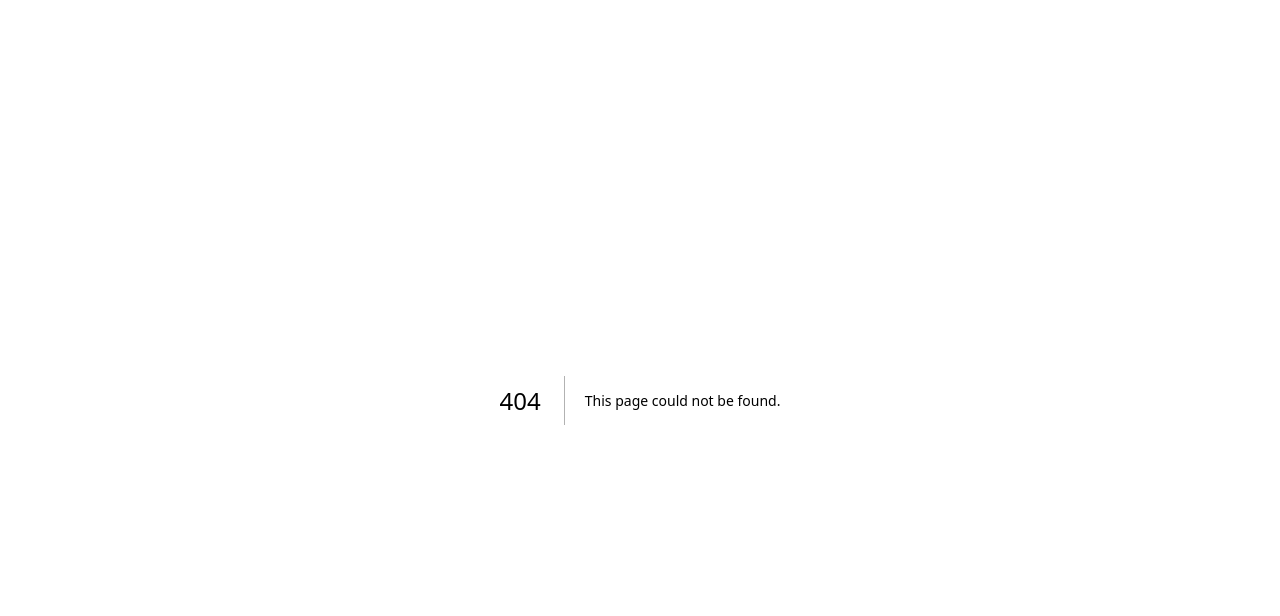
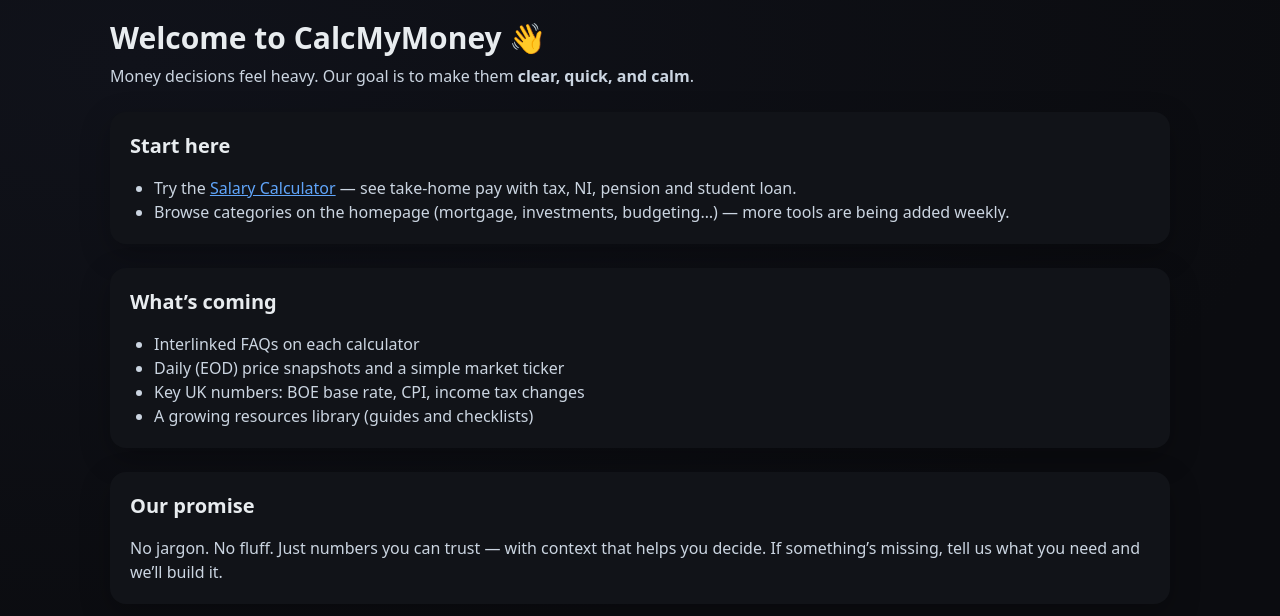
Before and after one commit to mkhegde/calc-my-money-site, a Next.js app: page /blog/welcome in a window 1280 px wide. Before the commit this address had no page. Shown: the top 616 px of the page. Built offline with nearby package versions, Linux system fonts and the light colour scheme.

Commit message:
Create welcome page with metadata and content

```diff
--- /dev/null
+++ b/app/blog/welcome/page.tsx
@@ -0,0 +1,62 @@
+import type { Metadata } from "next";
+
+export const metadata: Metadata = {
+  title: "Welcome to CalcMyMoney — plan smarter, stress less",
+  description:
+    "Why we built this, what’s coming next, and how to get the most out of the calculators.",
+  alternates: { canonical: "/blog/welcome" },
+  openGraph: {
+    title: "Welcome to CalcMyMoney",
+    type: "article",
+    url: "/blog/welcome",
+  },
+};
+
+export default function Page() {
+  return (
+    <main className="container space-y-6">
+      <header className="space-y-2">
+        <h1 className="text-2xl md:text-3xl font-semibold">
+          Welcome to CalcMyMoney 👋
+        </h1>
+        <p className="text-slate-300">
+          Money decisions feel heavy. Our goal is to make them <strong>clear, quick, and calm</strong>.
+        </p>
+      </header>
+
+      <section className="card space-y-4">
+        <h2 className="text-xl font-semibold">Start here</h2>
+        <ul className="list-disc pl-6 text-slate-300">
+          <li>
+            Try the{" "}
+            <a className="text-blue-400 underline" href="/calculators/salary-calculator">
+              Salary Calculator
+            </a>{" "}
+            — see take-home pay with tax, NI, pension and student loan.
+          </li>
+          <li>
+            Browse categories on the homepage (mortgage, investments, budgeting…) — more tools are being added weekly.
+          </li>
+        </ul>
+      </section>
+
+      <section className="card space-y-4">
+        <h2 className="text-xl font-semibold">What’s coming</h2>
+        <ul className="list-disc pl-6 text-slate-300">
+          <li>Interlinked FAQs on each calculator</li>
+          <li>Daily (EOD) price snapshots and a simple market ticker</li>
+          <li>Key UK numbers: BOE base rate, CPI, income tax changes</li>
+          <li>A growing resources library (guides and checklists)</li>
+        </ul>
+      </section>
+
+      <section className="card space-y-4">
+        <h2 className="text-xl font-semibold">Our promise</h2>
+        <p className="text-slate-300">
+          No jargon. No fluff. Just numbers you can trust — with context that helps you decide. If something’s missing, tell us
+          what you need and we’ll build it.
+        </p>
+      </section>
+    </main>
+  );
+}
```
